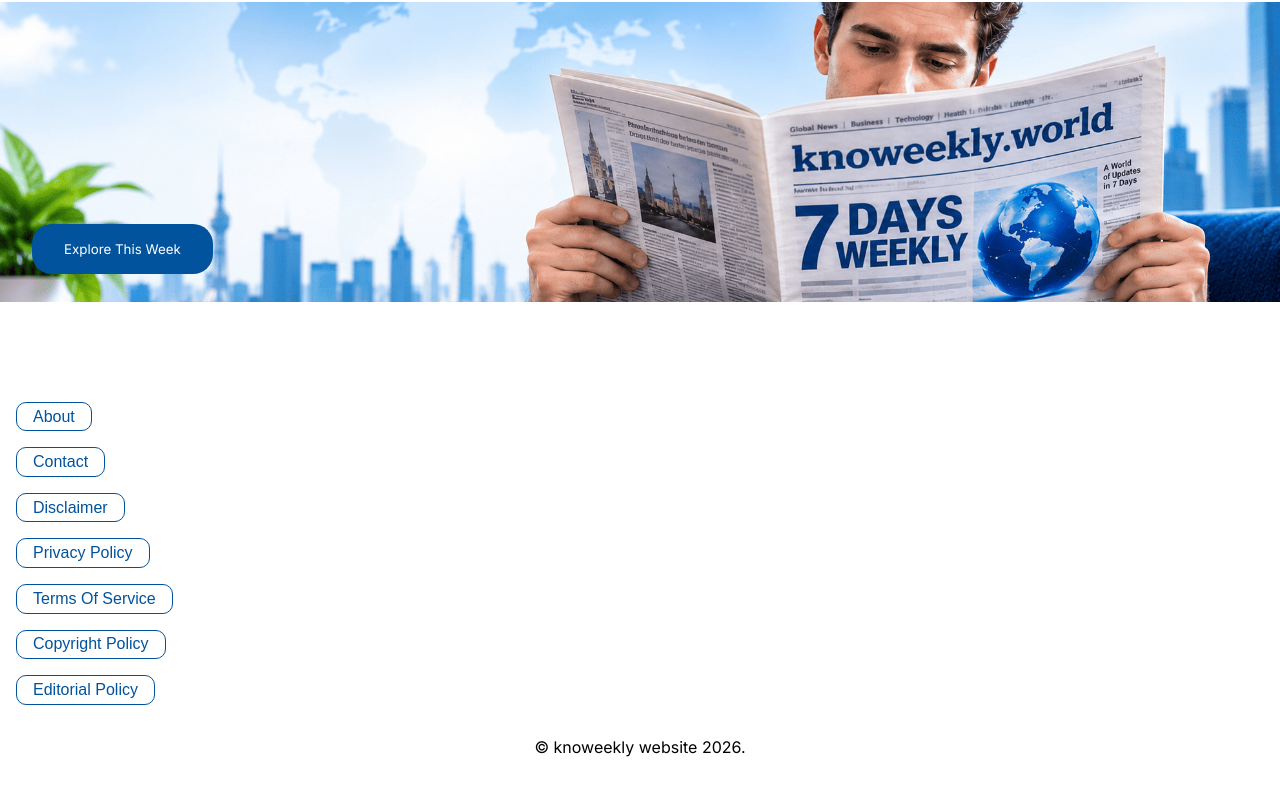
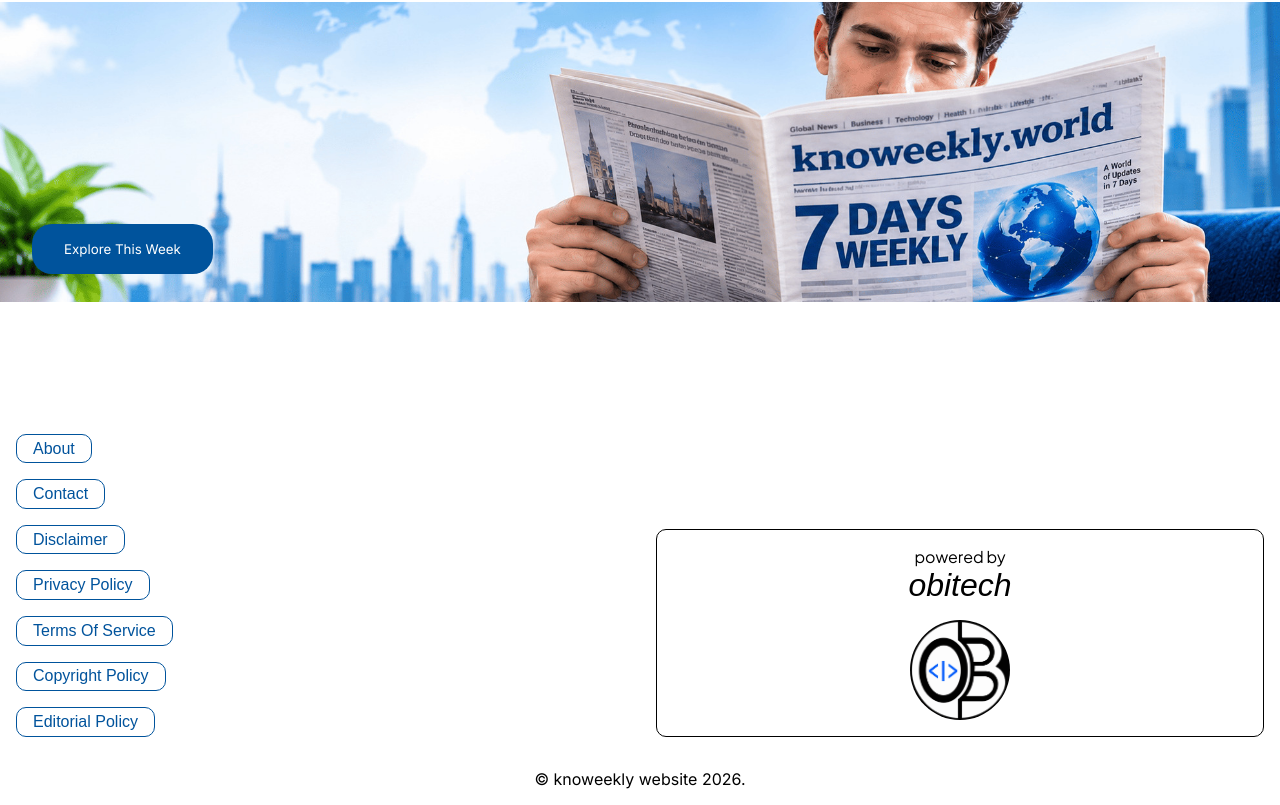
Before and after one commit to Obitech-CLI/knoweekly-app, a Next.js app: page / in a window 1280 px wide. Shown: the part 278-1083 px from the top of the page. Before the commit the page ends 1051 px from the top, so only its background shows below. Built offline with nearby package versions, Linux system fonts and the light colour scheme; no server answers.

Commit message:
check spon

```diff
--- a/app/components/components.css
+++ b/app/components/components.css
@@ -10,13 +10,28 @@ header {
   justify-content: space-between;
 }
 
+.footer {
+  display: grid;
+  grid-template-columns: 1fr 1fr;
+  align-items: end;
+}
+
+.footer .sponsor span {
+  display: flex;
+  flex-direction: column;
+  align-items: center;
+}
+
+.sponsor span em {
+  font-size: 2rem;
+}
+
 footer {
-  display: flex;
-  align-items: center;
-  justify-content: center;
   padding: 1rem;
   background-color: var(--header);
   color: var(--bg-txt);
+  grid-column: span 2;
+  text-align: center;
 }
 
 .footer > nav a {
@@ -33,6 +48,22 @@ footer {
   justify-content: center;
   gap: 1rem;
   padding: 1rem;
+}
+
+.footer > .sponsor {
+  display: flex;
+  flex-direction: column;
+  align-items: center;
+  justify-content: center;
+  gap: 1rem;
+  border: var(--border);
+  margin: 1rem;
+  padding: 1rem;
+  border-radius: 10px;
+}
+
+.footer > .sponsor > img {
+  border-radius: 50%;
 }
 
 footer > p {
--- a/app/components/footer.tsx
+++ b/app/components/footer.tsx
@@ -1,7 +1,9 @@
 "use client";
 
+import Image from "next/image";
 import Link from "next/link";
 import { usePathname } from "next/navigation";
+import ObitechLogo from "@/public/Obitech Logo.png";
 
 export function Footer() {
   const year = new Date().getFullYear();
@@ -10,6 +12,7 @@ export function Footer() {
   return (
     <div className="footer">
       {!pathname.startsWith("/admin") && (
+        <>
           <nav>
             <Link href="/about-us">about</Link>
             <Link href="/contact-us">contact</Link>
@@ -19,6 +22,16 @@ export function Footer() {
             <Link href="/copyright-policy">copyright policy</Link>
             <Link href="/editorial-policy">editorial policy</Link>
           </nav>
+          <div className="sponsor">
+            <span>
+              powered by
+              <br />
+              <em>obitech</em>
+            </span>
+
+            <Image alt="" src={ObitechLogo} width={100} height={100} />
+          </div>
+        </>
       )}
       <footer>
         <p>&copy; knoweekly website {year}.</p>
```
Also changed, not shown: public/Obitech Logo.png (added). Lines whose indentation alone changed are shown as unchanged.
